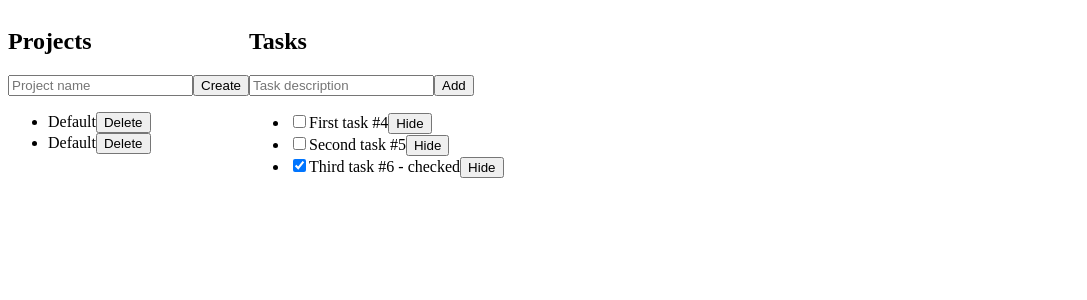
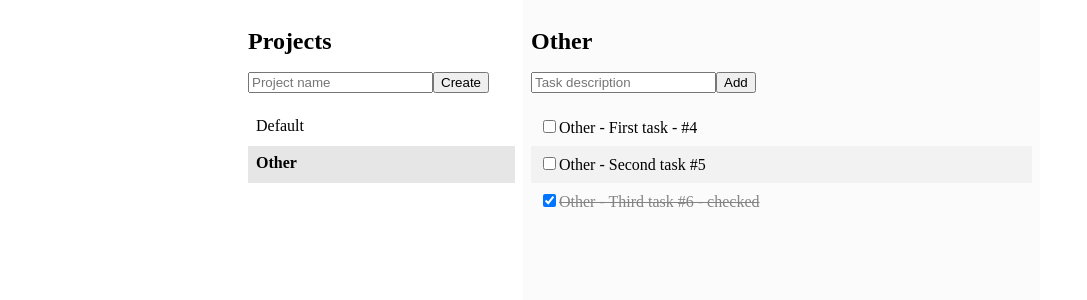
Before and after one commit to volodymyrpoli/TodoListAngular, an Angular app: page / in a window 1280 px wide. Shown: the top 300 px of the page, without its empty margins (0-1087 px from the left). Built offline with nearby package versions, Linux system fonts and the light colour scheme.

Commit message:
add styles

```diff
--- a/src/app/app.component.css
+++ b/src/app/app.component.css
@@ -1,3 +1,49 @@
-.app__wrapper {
+.full__size {
+  width: 100vw;
   display: flex;
+  justify-content: center;
 }
+
+.main__wrapper {
+  display: flex;
+  max-width: 800px;
+  width: 100%;
+  flex-wrap: wrap;
+}
+
+.list__without__style {
+  list-style: none;
+  padding-left: 0;
+}
+
+.list__without__style li {
+  padding: 8px;
+}
+
+.list__without__style li:nth-child(even) {
+  background-color: #f2f2f2;
+}
+
+.project__list {
+  display: flex;
+  flex-direction: column;
+}
+
+.project__wrapper {
+  flex: 2;
+  padding: 8px;
+  flex-basis: 200px;
+}
+
+.tasks__wrapper {
+  flex: 6;
+  padding: 8px;
+  flex-basis: 300px;
+  background-color: #fbfbfb;
+  height: calc(100vh - 16px);
+}
+
+.selected__project {
+  background-color: #e6e6e6 !important;
+  font-weight: bold;
+}
--- a/src/app/app.component.html
+++ b/src/app/app.component.html
@@ -1,6 +1,7 @@
-<div class="app__wrapper">
+<div class="full__size">
+  <div class="main__wrapper">
 
-  <aside>
+    <aside class="project__wrapper">
       <app-one-field-form
         title="Projects"
         buttonTitle="Create"
@@ -8,8 +9,8 @@
         (submitForm)="createProject($event)">
 
       </app-one-field-form>
-    <ul>
-      <li *ngFor="let project of todoList.projects">
+      <ul class="list__without__style project__list">
+        <li *ngFor="let project of todoList.projects" [className]="todoList.currentSelected === project ? 'selected__project' : ''">
           <app-project-list-item
             [project]="project"
             removeButtonTitle="Delete"
@@ -21,16 +22,16 @@
       </ul>
     </aside>
 
-  <main>
+    <main class="tasks__wrapper">
       <app-one-field-form
-      title="Tasks"
+        [title]="todoList.currentSelected.name || 'Tasks'"
         buttonTitle="Add"
         fieldName="Task description"
         (submitForm)="addTask($event)">
 
       </app-one-field-form>
 
-    <ul>
+      <ul class="list__without__style task__list">
         <li *ngFor="let task of todoList.currentSelected.tasks">
           <app-task-list-item
             [task]="task"
@@ -43,3 +44,4 @@
     </main>
 
   </div>
+</div>
--- a/src/app/app.component.ts
+++ b/src/app/app.component.ts
@@ -21,15 +21,15 @@ export class AppComponent implements OnInit {
     this.todoList = new TodoList();
 
     const project1 = new Project(1, 'Default');
-    project1.addTask(new Task(1, 'First task #1', false));
-    project1.addTask(new Task(2, 'Second task #2', false));
-    project1.addTask(new Task(3, 'Third task #3 - checked', true));
+    project1.addTask(new Task(1, 'Default - First task #1', false));
+    project1.addTask(new Task(2, 'Default - Second task #2', false));
+    project1.addTask(new Task(3, 'Default - Third task #3 - checked', true));
     this.todoList.addProject(project1);
 
-    const project2 = new Project(2, 'Default');
-    project2.addTask(new Task(4, 'First task #4', false));
-    project2.addTask(new Task(5, 'Second task #5', false));
-    project2.addTask(new Task(6, 'Third task #6 - checked', true));
+    const project2 = new Project(2, 'Other');
+    project2.addTask(new Task(4, 'Other - First task - #4', false));
+    project2.addTask(new Task(5, 'Other - Second task #5', false));
+    project2.addTask(new Task(6, 'Other - Third task #6 - checked', true));
     this.todoList.addProject(project2);
 
   }
--- a/src/app/components/project-list-item/project-list-item.component.css
+++ b/src/app/components/project-list-item/project-list-item.component.css
@@ -0,0 +1,9 @@
+:host {
+  display: flex;
+  justify-content: space-between;
+  width: 100%;
+}
+
+:host:hover > label > input[type=button] {
+  opacity: 1;
+}
--- a/src/app/components/project-list-item/project-list-item.component.html
+++ b/src/app/components/project-list-item/project-list-item.component.html
@@ -1,4 +1,4 @@
 <span>{{ project?.name }}</span>
 <label>
-  <input type="button" (click)="removeClick($event)" [value]="removeButtonTitle">
+  <input type="button" class="hide" (click)="removeClick($event)" [value]="removeButtonTitle">
 </label>
--- a/src/app/components/task-list-item/task-list-item.component.css
+++ b/src/app/components/task-list-item/task-list-item.component.css
@@ -0,0 +1,14 @@
+:host {
+  width: 100%;
+  display: flex;
+  justify-content: space-between;
+}
+
+input[type=checkbox]:checked ~ span {
+  text-decoration: line-through;
+  color: #838383;
+}
+
+:host:hover > input[type=button] {
+  opacity: 1;
+}
--- a/src/app/components/task-list-item/task-list-item.component.html
+++ b/src/app/components/task-list-item/task-list-item.component.html
@@ -1,5 +1,7 @@
-<label>
-  <input type="checkbox" [(ngModel)]="task.mark">
-</label>
-<span contenteditable="true" (blur)="onBlur($event)" (keydown)="onKeyDown($event)">{{ task?.title }}</span>
-<input type="button" [value]="removeButtonTitle" (click)="remove($event)">
+<div>
+  <label for="markCheckbox"></label>
+  <input type="checkbox" id="markCheckbox" [(ngModel)]="task.mark">
+  <span contenteditable="true" (blur)="onBlur($event)" (keydown)="onKeyDown($event)">{{ task?.title }}</span>
+</div>
+
+<input type="button" class="hide" [value]="removeButtonTitle" (click)="remove($event)">
--- a/src/styles.css
+++ b/src/styles.css
@@ -1 +1,19 @@
 /* You can add global styles to this file, and also import other style files */
+body {
+  padding: 0;
+  margin: 0;
+}
+
+input[type=checkbox],
+input[type=button],
+input[type=submit] {
+  cursor: pointer;
+}
+
+h2 {
+  height: 1em;
+}
+
+.hide {
+  opacity: 0;
+}
```
Lines whose indentation alone changed are shown as unchanged.
